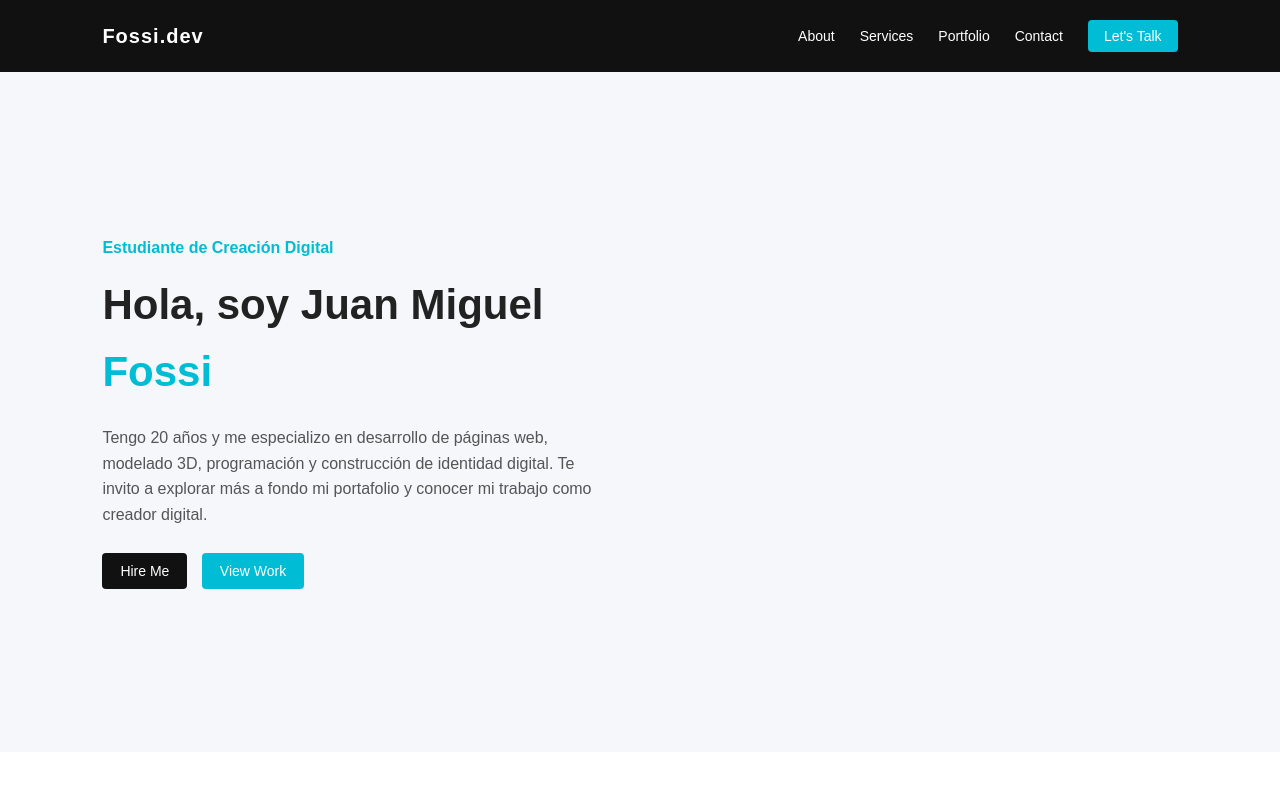
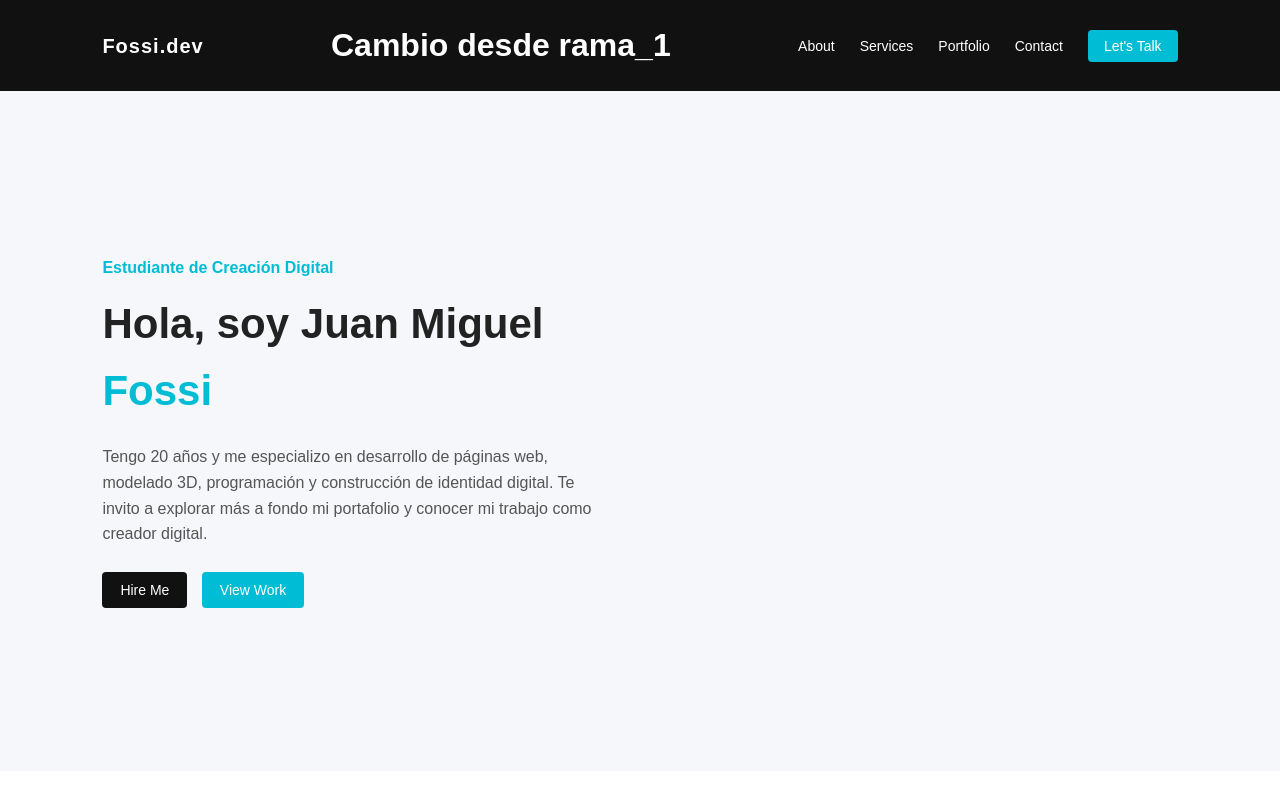
Before and after one commit to LisSharik/Prueba-repositorio, a plain HTML site: page index.html in a window 1280 px wide. Shown: the top 800 px of the page. Drawn offline with Linux system fonts and the light colour scheme.

Commit message:
cambio desde rama_1

```diff
--- a/index.html
+++ b/index.html
@@ -17,7 +17,7 @@
       <body>
         <header class="navbar">
           <h2>Fossi.dev</h2>
-
+            <h1>Cambio desde rama_1</h1>
           <nav>
             <ul>
               <li><a href="#about">About</a></li>
```
